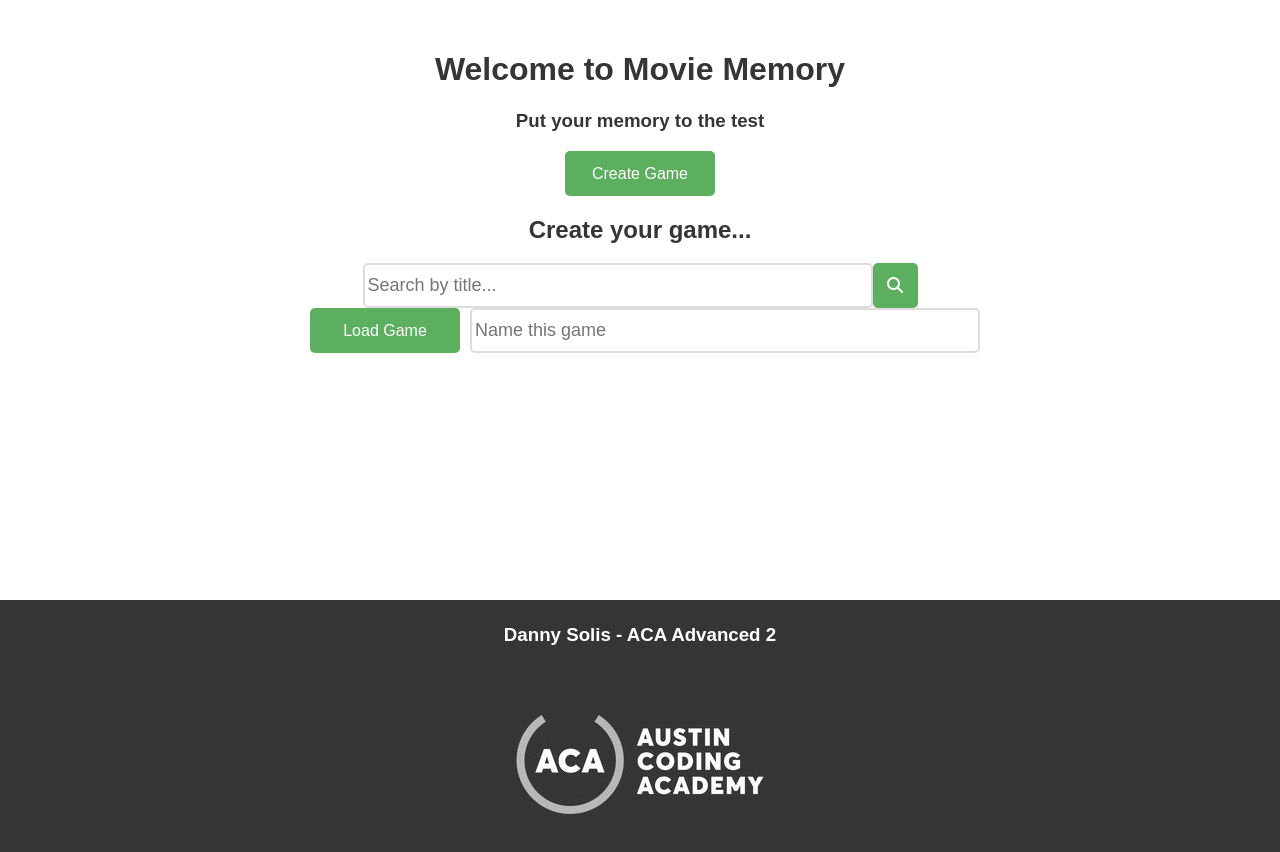
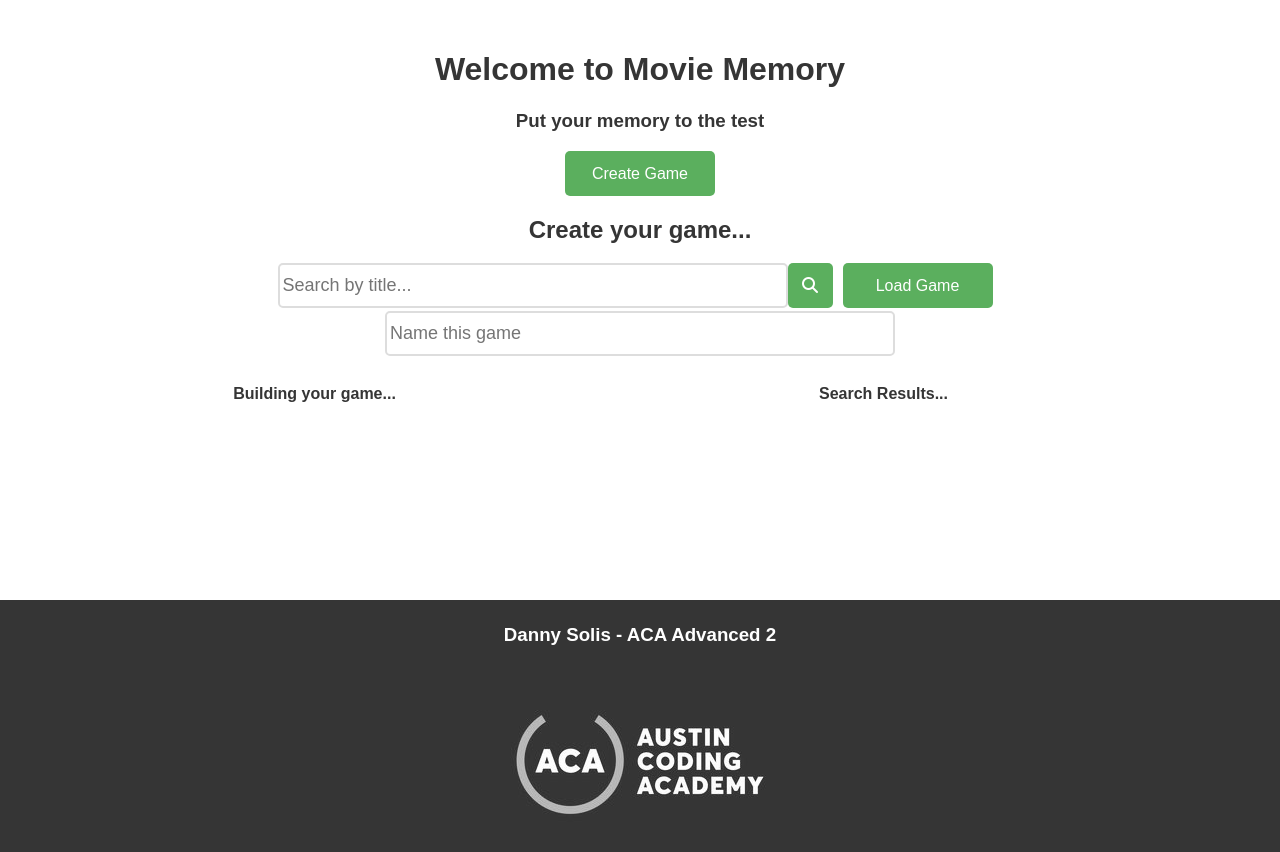
Before and after one commit to dsolis421/december83, a React (Create React App) app in the folder client/: page / in a window 1280 px wide. Both pictures are taken after a click on the element "Create Game". Shown: the top 852 px of the page. Built offline with nearby package versions, Linux system fonts and the light colour scheme.

Commit message:
working v3 added PendingGames

```diff
--- a/client/src/App.css
+++ b/client/src/App.css
@@ -18,6 +18,19 @@
   padding: 30px;
 }
 
+#create-movie-game > div {
+  display: inline-block;
+}
+
+#working-search {
+  width: 100%;
+  height: auto;
+}
+
+#working-search > div {
+  padding: 10px;
+}
+
 input {
   border: 2px solid #ddd;
   border-radius: 5px;
@@ -26,6 +39,11 @@ input {
   padding: 3px;
   font-size: 18px;
   display: inline-block;
+}
+
+#name-input {
+  margin: 3px auto;
+  display: block;
 }
 
 #send-search {
@@ -53,20 +71,40 @@ input {
   margin: 0 10px;
 }
 
+.returned-movie {
+  margin: 0;
+  height: auto;
+  width: 45%;
+  float: left;
+}
+
 .returned-movie > div {
   height: 50px;
-  width: auto;
 }
 
-.returned-movie h4 {
+.returned-movie h4, #pending-games h4 {
+  margin: 0 auto;
   display: inline-block;
   line-height: 50px;
 }
 
 .plus-movie {
   color: #5BAF5E;
-  margin: 0 20px 0 0;
+  margin: auto 20px auto 0;
   line-height: 50px;
+}
+
+#pending-games {
+  width: 45%;
+  margin: 0;
+  height: auto;
+  float: left;
+}
+
+#pending-games > div {
+  display: flex;
+  flex-wrap: wrap;
+  flex-direction: row;
 }
 
 #game-board {
@@ -75,10 +113,6 @@ input {
   flex-direction: row;
   flex-wrap: wrap;
   justify-content: space-between;
-}
-
-#game-board > div {
-  margin: 5px;
 }
 
 #game-status {
@@ -109,6 +143,7 @@ input {
 .movie-card {
   width: 122px;
   height: 183px;
+  margin: 5px;
 }
 
 .movie-card-matched {
--- a/client/src/CreateGame.js
+++ b/client/src/CreateGame.js
@@ -1,6 +1,7 @@
 import React from 'react';
 import MovieSearchBar from './MovieSearchBar';
 import MovieSearchResults from './MovieSearchResults';
+import PendingGame from './PendingGame';
 import axios from 'axios';
 
 class PlayArea extends React.Component {
@@ -10,6 +11,7 @@ class PlayArea extends React.Component {
     this.game = [];
 
     this.state = {
+      pendingGame: [],
       searchText: '',
       nameText: '',
       searchResult: [],
@@ -62,6 +64,9 @@ class PlayArea extends React.Component {
       matched: false
     });
     console.log('this game', this.game);
+    this.setState({
+      pendingGame: this.game
+    });
   }
 
   formatDate(date) {
@@ -72,14 +77,18 @@ class PlayArea extends React.Component {
   render() {
     return (
       <div id="create-movie-game">
+        <h2>Create your game...</h2>
         <MovieSearchBar
           captureSearch={this.captureSearch.bind(this)}
           goSearch={this.goSearch.bind(this)}
           value={this.state.searchText}/>
         <div id='load-game' onClick={() => this.props.buildGame(this.game)}>Load Game</div>
-        <input type="text" placeholder="Name this game" value={this.state.nameText} onChange={event => this.props.captureName(event)}></input>
-        {this.state.showResults ? <MovieSearchResults searchResult={this.state.searchResult}
-          addMovie={this.addMovieToGame.bind(this)}/> : null}
+        <input id="name-input" type="text" placeholder="Name this game" value={this.state.nameText} onChange={event => this.props.captureName(event)}></input>
+        <div id="working-search">
+          <PendingGame pendingGame={this.state.pendingGame}/>
+          <MovieSearchResults searchResult={this.state.searchResult}
+            addMovie={this.addMovieToGame.bind(this)}/>
+        </div>
       </div>
     )
   }
--- a/client/src/MovieSearchBar.js
+++ b/client/src/MovieSearchBar.js
@@ -3,7 +3,6 @@ import React from 'react';
 const MovieSearchBar = props => {
     return (
       <div>
-        <h2>Create your game...</h2>
         <input type="text"
           placeholder="Search by title..."
           value={props.value}
--- a/client/src/MovieSearchResults.js
+++ b/client/src/MovieSearchResults.js
@@ -8,6 +8,7 @@ class MovieSearchResults extends React.Component {
   render() {
     return (
       <div className="returned-movie">
+        <h4>Search Results...</h4>
         {this.props.searchResult.map(movie => {
           return (
             <div key={movie.tmdb_id}>
--- /dev/null
+++ b/client/src/PendingGame.js
@@ -0,0 +1,21 @@
+import React from 'react';
+
+const PendingGame = props => {
+  return (
+    <div id="pending-games">
+      <h4>Building your game...</h4>
+      <div>
+        {props.pendingGame.map(movie => {
+          return (
+            <div className='movie-card' key={movie.game_id}>
+              <img src={movie.poster} alt='added movie' />
+            </div>
+            )
+          })
+        }
+      </div>
+    </div>
+  )
+};
+
+export default PendingGame;
```
